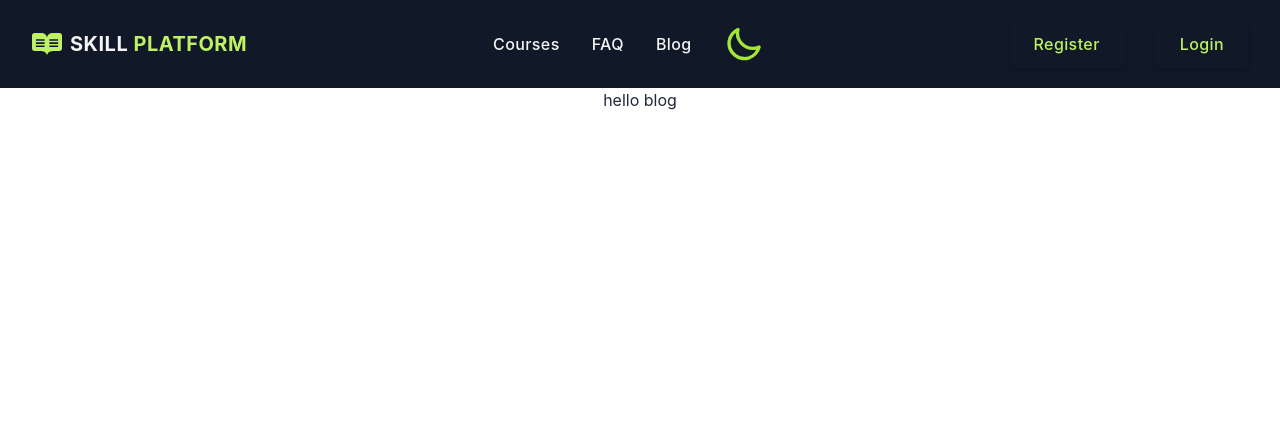
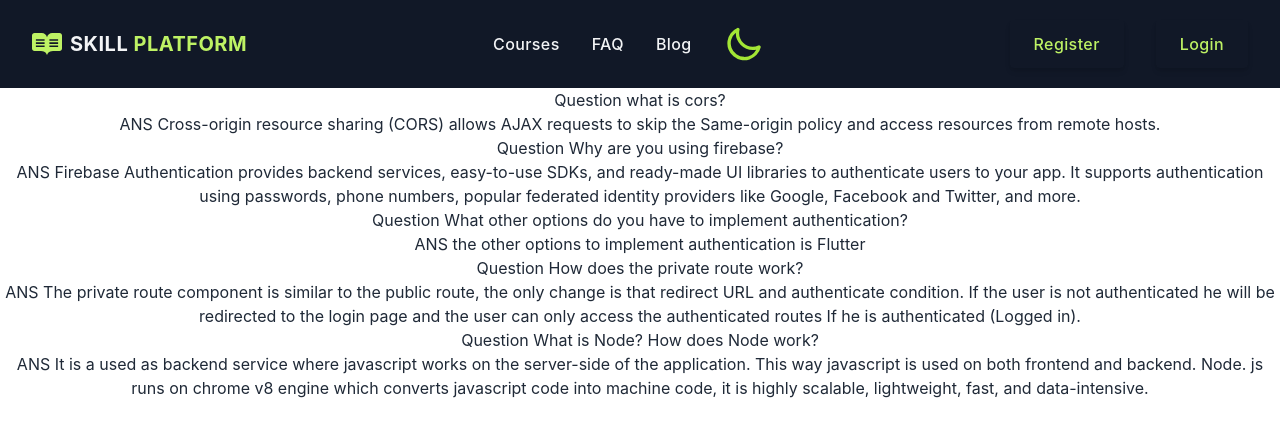
Before and after one commit to sajib63/skill-plartform, a React (Create React App) app: page /blog in a window 1280 px wide. Shown: the top 436 px of the page. Built offline with nearby package versions, Linux system fonts and the light colour scheme; no server answers.

Commit message:
adding some design

```diff
--- a/src/Components/Blog/Blog.js
+++ b/src/Components/Blog/Blog.js
@@ -3,7 +3,35 @@ import React from 'react';
 const Blog = () => {
     return (
         <div>
-            <h1>hello blog</h1>
+            <div>
+                <p><span>Question</span>  what is cors?</p>
+                <p><span>ANS</span> Cross-origin resource sharing (CORS) allows AJAX requests to skip the Same-origin policy and access resources from remote hosts.</p>
+            </div>
+            <div>
+                <p><span>Question</span> Why are you using firebase?</p>
+                <p><span>ANS</span> Firebase Authentication provides backend services, easy-to-use SDKs, and ready-made UI libraries to authenticate users to your app. It supports authentication using passwords, phone numbers, popular federated identity providers like Google, Facebook and Twitter, and more.</p>
+
+
+                <p><span>Question</span>  What other options do you have to implement authentication?</p>
+
+
+                <p><span>ANS</span> the other options to implement authentication is Flutter</p>
+
+            </div>
+
+
+            <div>
+                <p><span>Question</span> How does the private route work?</p>
+                <p><span>ANS</span> The private route component is similar to the public route, the only change is that redirect URL and authenticate condition. If the user is not authenticated he will be redirected to the login page and the user can only access the authenticated routes If he is authenticated (Logged in).</p>
+            </div>
+
+            <div>
+            <p><span>Question</span> What is Node? How does Node work?</p>
+                <p><span>ANS</span> It is a used as backend service where javascript works on the server-side of the application. This way javascript is used on both frontend and backend. Node. js runs on chrome v8 engine which converts javascript code into machine code, it is highly scalable, lightweight, fast, and data-intensive.</p>
+            </div>
+
+
+
         </div>
     );
 };
--- a/src/Components/Courses/Courses.js
+++ b/src/Components/Courses/Courses.js
@@ -15,14 +15,14 @@ const Courses = () => {
     return (
         <div className='container mx-auto grid lg:grid-cols-3'>
 
-            <div>
+            <div className='mx-8 w-full'>
                 {
-                    AllData?.map(data => <Link Link to={`/details/${data.id}`} key={data.id}> <p className='lg:mb-10 hover:text-black sm:items-center text-lime-700  mt-5 text-2xl'>{data.title}</p></Link>)
+                    AllData?.map(data => <Link  Link to={`/details/${data.id}`} key={data.id}> <p className='lg:mb-10  hover:text-black  text-lime-700  mt-5 text-2xl'>{data.title}</p></Link>)
                 }
             </div>
 
 
-            <div className='col-span-2 grid lg:grid-cols-3 gap-10 mb-8 '>
+            <div className='col-span-2 grid lg:grid-cols-3 gap-10 mb-8 mx-4'>
                {
                 AllData?.map(data=> <CoursesCard key={data.id} data={data}></CoursesCard>)
                }
--- a/src/Components/CoursesCard/CoursesCard.js
+++ b/src/Components/CoursesCard/CoursesCard.js
@@ -5,7 +5,7 @@ const CoursesCard = ({ data }) => {
     const {id, course_thumb, basic_price, advance_price, instructor_img, instructor_name, lectures, rating, subject, title, watch_time } = data;
 
     return (
-        <div className="card card-compact bg-base-100 shadow-xl mt-5">
+        <div className="card card-compact bg-base-100 shadow-xl mt-5 mx-4">
             <figure><img src={course_thumb} alt="Shoes" /></figure>
 
             <div className="card-body">
--- a/src/Components/Details/Details.js
+++ b/src/Components/Details/Details.js
@@ -19,7 +19,7 @@ const Details = () => {
         watch_time,
     } = allData;
     return (
-        <div className="card lg:card-side bg-base-100 lg:w-6/12 shadow-xl mx-auto mt-10">
+        <div className="card mx-4 lg:card-side bg-base-100 lg:w-6/12 shadow-xl lg:mx-auto mt-10">
             <figure className="lg:w-6/12 ">
                 <img className="h-full" src={course_thumb} alt="Album" />
             </figure>
@@ -40,14 +40,14 @@ const Details = () => {
                 </div>
                 <h2 className="card-title mt-5 text-lime-600">{title}</h2>
 
-                <div className="my-4 mt-5 flex justify-between items-center text-lg font-medium">
+                <div className="my-4 mx-4 mt-5 flex justify-between items-center text-lg font-medium">
 
                     <div className='justify-center items-center flex gap-3'>
                         <FaStopwatch className='text-lime-600 text-2xl'></FaStopwatch>
                         <p className=''>{watch_time}</p>
                     </div>
 
-                    <div className='justify-center items-center flex gap-3'>
+                    <div className='justify-center items-center flex gap-3 lg:mr-3'>
                         <FaReadme className='text-lime-600 text-2xl'></FaReadme>
                         <p>{lectures}</p>
 
--- a/src/Components/Nav/Nav.js
+++ b/src/Components/Nav/Nav.js
@@ -17,7 +17,7 @@ const Nav = () => {
             .catch(error=>console.log(error))
         }
     return (
-        <div className="bg-gray-900">
+        <div className="bg-gray-900 relative z-50">
             <div className="px-4 py-5 mx-auto sm:max-w-xl md:max-w-full lg:max-w-screen-xl md:px-24 lg:px-8">
                 <div className="relative flex items-center justify-between">
                     <Link
```
